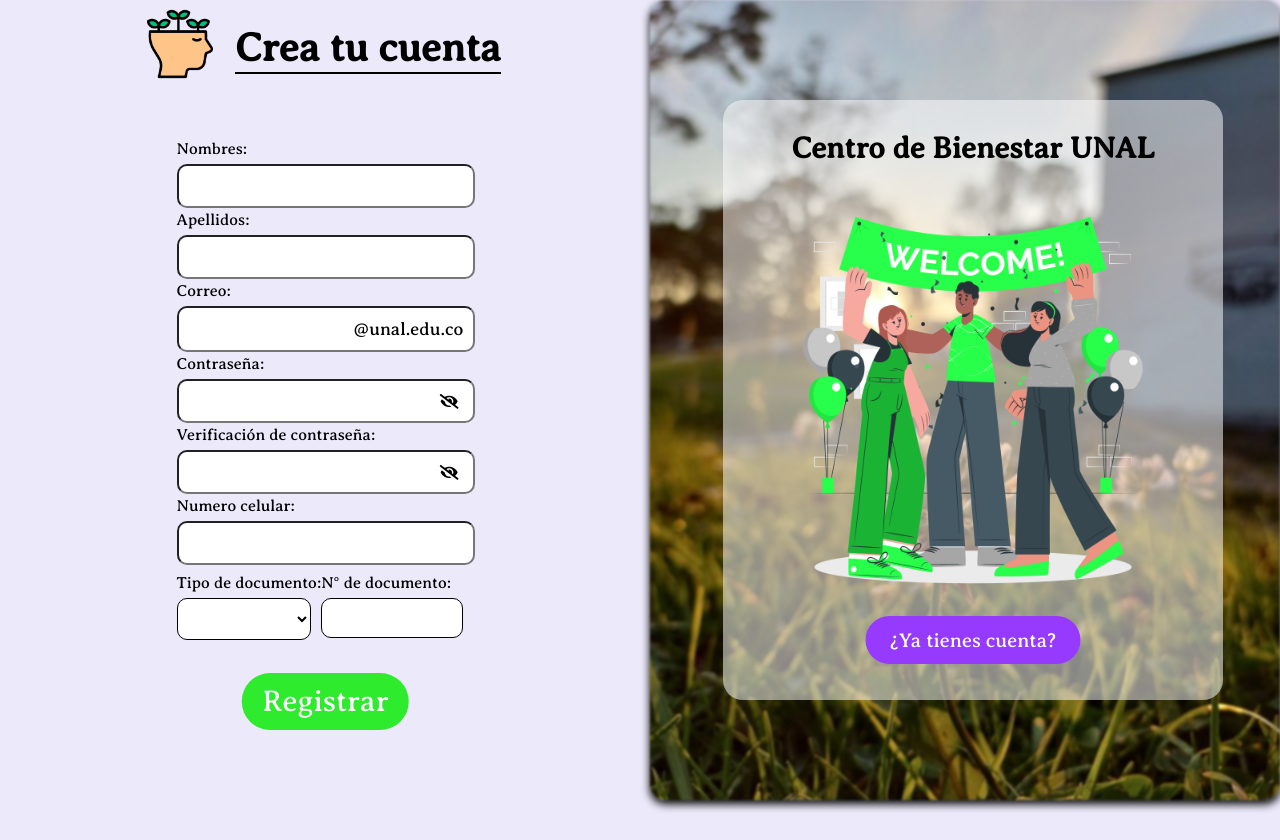
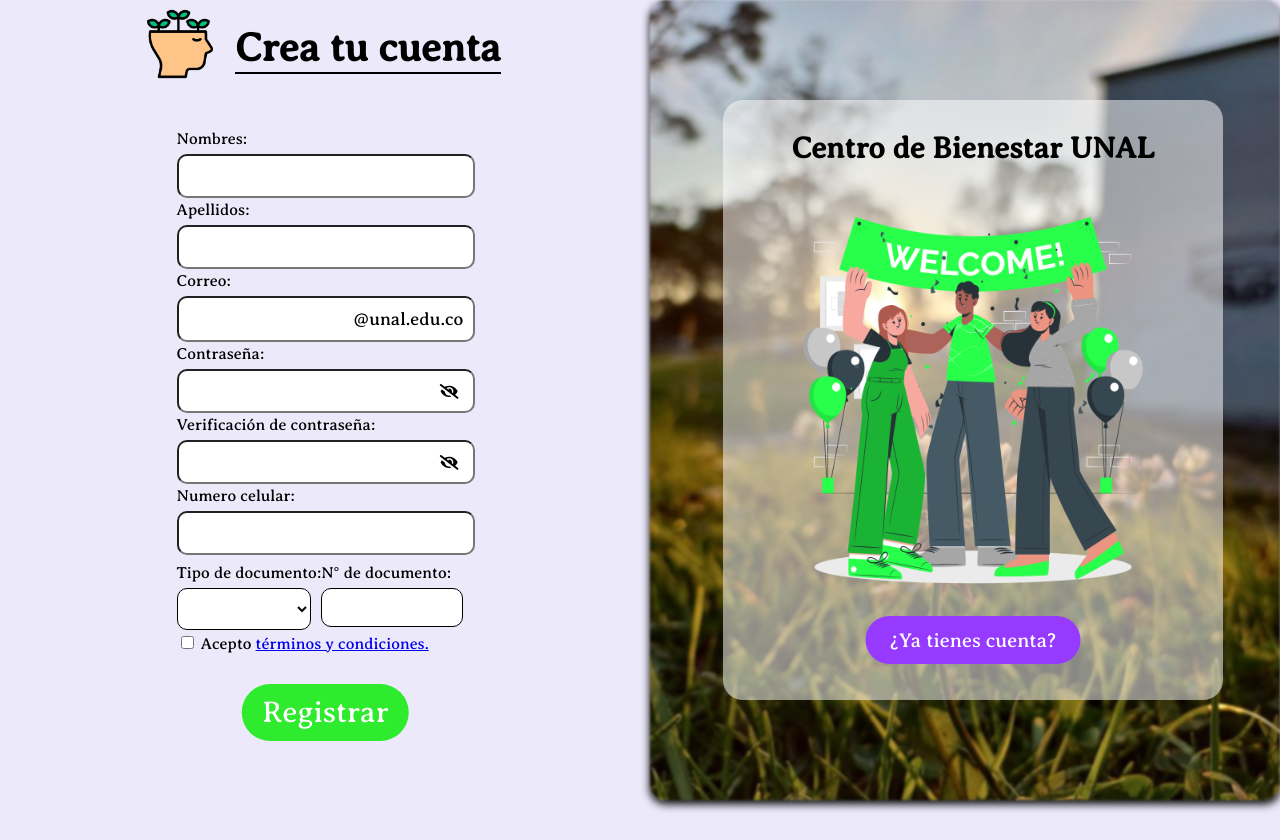
Before and after one commit to ACorduz/zenUN, a Django app: page /registroEstudiante/ in a window 1280 px wide. Run offline with Django 5.2, Linux system fonts and the light colour scheme; data that the repository does not hold is empty; some libraries are stand-ins or nearby versions.

Commit message:
Terminos y condiciones terminados

```diff
--- a/usuarios/templates/RegisterPage.html
+++ b/usuarios/templates/RegisterPage.html
@@ -97,6 +97,10 @@
             <input type="number" id="documentNumber" name="documentNumber" required>
           </div>
       </div>
+      <div class="checkbox-container">
+        <input type="checkbox" id="aceptarTerminos">
+        <label for="aceptarTerminos">Acepto <a href="#" id="linkTerminos">términos y condiciones.</a></label>
+      </div>
       <button type="submit" onclick="validateForm()">Registrar</button>
         </div>
       </div>
@@ -165,6 +169,7 @@
       var documentType = document.getElementById('documentType').value;
       var documentNumber = document.getElementById('documentNumber').value;
       var telefono = document.getElementById('phone').value;
+      var checkbox = document.getElementById("aceptarTerminos");
 
       // Obtener el formulario
       var formulario = document.getElementById('registroForm');
@@ -196,6 +201,11 @@
       // si se pone la contraseña incorrecta
       else if (password != confirmPassword) {
         mostrarAlertaError("Error Confirmacion Contraseñas",'Las contraseñas no coinciden.');
+        event.preventDefault(); // Detener el envío del formulario
+      }
+      //Verificar que el boton de terminos y condiciones este chuleado
+      else if(checkbox.checked == false){
+        mostrarAlertaError("Terminos y condiciones",'Debe aceptar los terminos y condiciones para poder utilizar el aplicativo');
         event.preventDefault(); // Detener el envío del formulario
       }
   }
@@ -245,6 +255,33 @@
       }
   });
 
+  //Función para mostrar los terminos y condiciones
+  function mostrarTerminos(){
+    Swal.fire({
+      title: 'Términos y Condiciones de Uso',
+      html: '<p>Bienvenido a nuestra aplicación zenUN. Al acceder y utilizar esta aplicación, usted acepta los siguientes términos y condiciones. Es importante que lea este documento detenidamente antes de continuar.</p>' +
+            '<p><strong>Datos Recopilados:</strong> Para brindarle nuestros servicios, recopilamos información personal, incluidos su nombre completo, correo institucional, número de cédula y número de teléfono. Estos datos se utilizarán exclusivamente para facilitar préstamos y demás transacciones que sean hechas a su nombre dentro de la aplicación.</p>' +
+            '<p><strong>Uso de los Datos:</strong> Sus datos personales serán tratados con la máxima confidencialidad y se utilizarán únicamente con el propósito mencionado anteriormente. No compartiremos su información con terceros sin su consentimiento previo.</p>' +
+            '<p><strong>Confidencialidad y Seguridad:</strong> Implementamos medidas de seguridad adecuadas para proteger su información contra accesos no autorizados, pérdidas o alteraciones. Sin embargo, no podemos garantizar la seguridad absoluta de sus datos.</p>' +
+            '<p><strong>Consentimiento del Usuario:</strong> Al aceptar estos términos y condiciones, usted nos otorga su consentimiento explícito para el uso de sus datos personales de acuerdo con lo establecido en este documento.</p>' +
+            '<p><strong>Acceso y Modificación de Datos:</strong> Usted tiene derecho a acceder, corregir o eliminar sus datos personales en cualquier momento. Para ejercer este derecho, por favor contáctenos a través de los medios proporcionados en esta aplicación.</p>' +
+            '<p><strong>Responsabilidad del Usuario:</strong> Usted es responsable de proporcionar información precisa y actualizada, así como de mantener segura su información de inicio de sesión y contraseña.</p>' +
+            '<p><strong>Limitación de Responsabilidad:</strong> No nos hacemos responsables de cualquier pérdida o daño que pueda surgir del uso indebido de sus datos por parte de terceros, a pesar de las medidas de seguridad implementadas.</p>' +
+            '<p><strong>Modificaciones a los Términos y Condiciones:</strong> Nos reservamos el derecho de actualizar o modificar estos términos y condiciones en cualquier momento. Le notificaremos sobre estos cambios de manera adecuada.</p>' +
+            '<p><strong>Contacto:</strong> Si tiene alguna pregunta o inquietud sobre estos términos y condiciones o el manejo de sus datos personales, no dude en contactarnos a través de los medios proporcionados en esta aplicación.</p>' +
+            '<p>Al utilizar nuestra aplicación, usted reconoce y acepta estos términos y condiciones en su totalidad. Si no está de acuerdo con alguno de estos términos, le recomendamos que cese el uso de nuestra aplicación de inmediato.</p>',
+      confirmButtonText: 'Aceptar',
+      customClass: {
+        container: 'custom-swal-container'
+      }
+    });
+
+  }
+  // Event listener para el enlace de términos y condiciones
+  document.getElementById("linkTerminos").addEventListener("click", function(event) {
+    event.preventDefault(); // Evitar que el enlace recargue la página
+      mostrarTerminos(); // Llamar a la función mostrarTerminos
+  });
 
 </script>
 </body>
```
